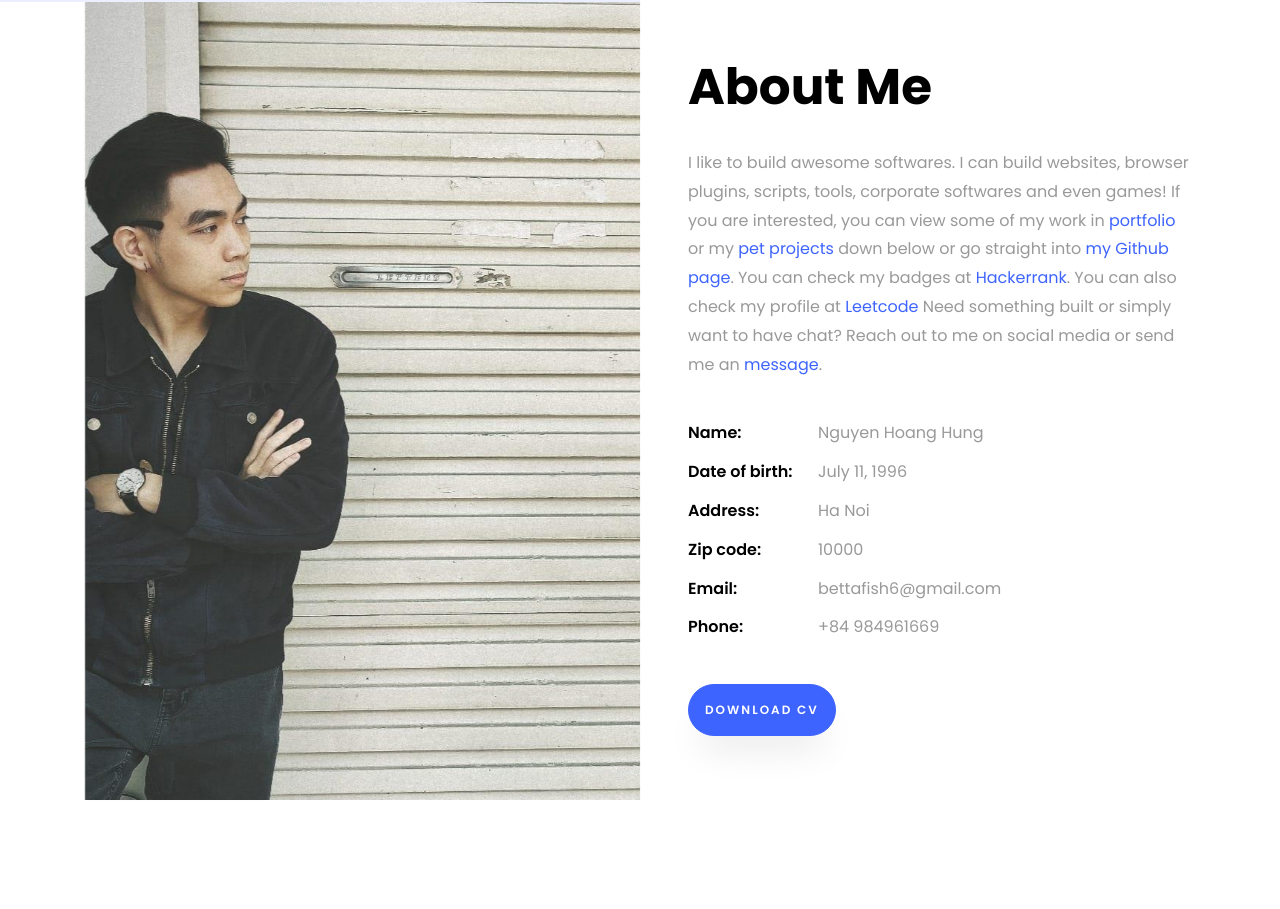
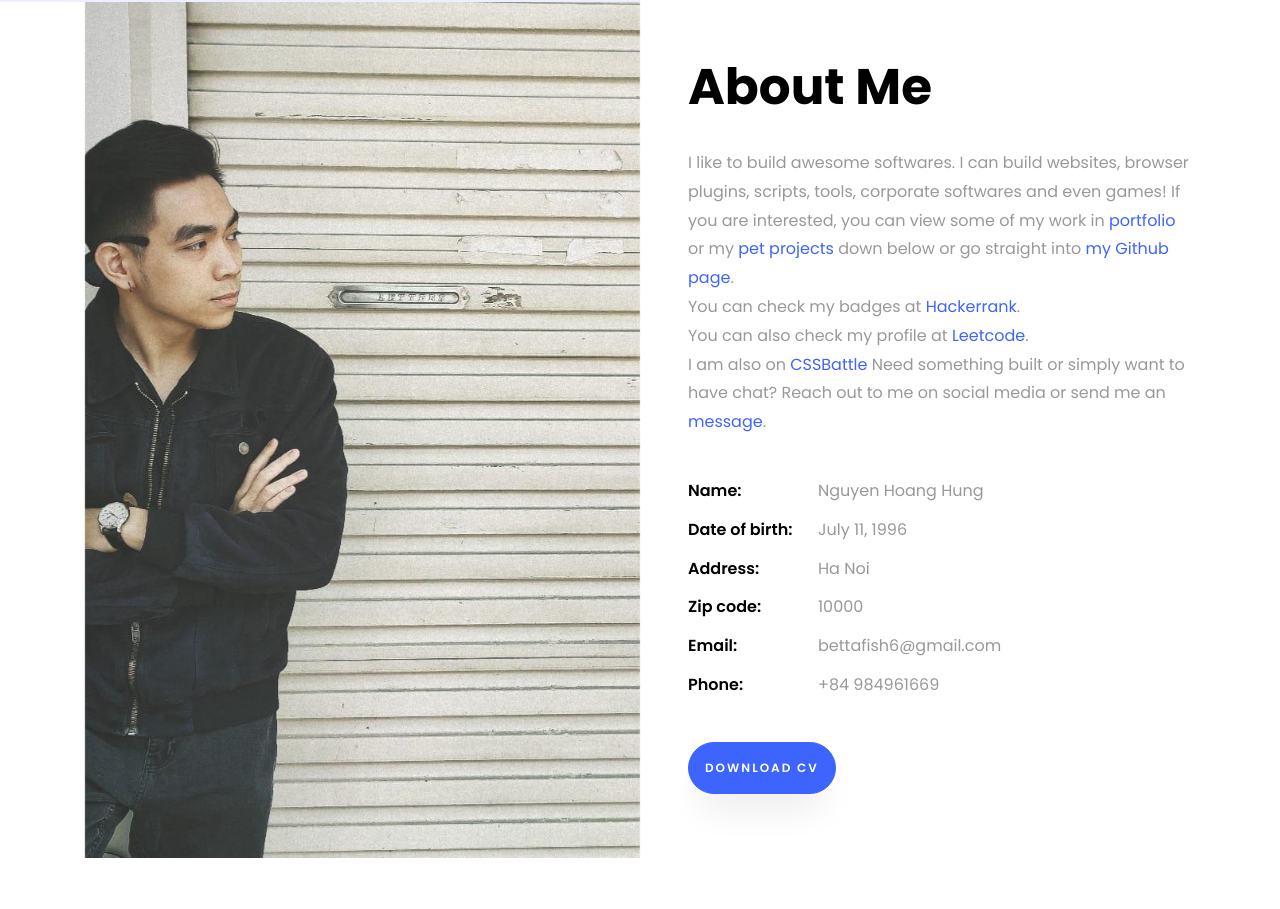
Before and after one commit to bettafish15/bettafish15.github.io, a plain HTML site: page index.html in a window 1280 px wide. Shown: the part 798-1707 px from the top of the page. Drawn offline with Linux system fonts and the light colour scheme; files whose address does not match are found by name.

Commit message:
add html

```diff
--- a/index.html
+++ b/index.html
@@ -93,8 +93,9 @@
 								work in <a href="#projects-section">portfolio</a> or my <a href="#pet-projects-section">pet projects</a>
 								down below or go
 								straight
-								into <a href="https://github.com/bettafish15">my Github page</a>. You can
-								check my badges at <a href="https://www.hackerrank.com/Bettafish6">Hackerrank</a>. You can also check my profile at <a href="https://leetcode.com/bettafish6/">Leetcode</a>
+								into <a href="https://github.com/bettafish15">my Github page</a>. <br />You can
+								check my badges at <a href="https://www.hackerrank.com/Bettafish6">Hackerrank</a>.<br />You can also check my profile at <a href="https://leetcode.com/bettafish6/">Leetcode</a>.<br />
+								I am also on <a href="https://cssbattle.dev/player/bettafish15">CSSBattle</a>
 
 								Need something built or simply want to have chat? Reach out to me on social media or
 								send me an <a href="#contact-section">message</a>.</p>
```
